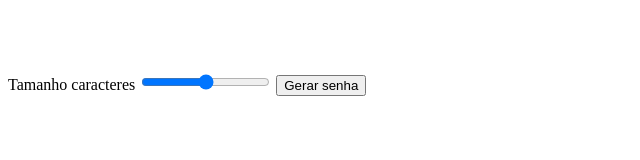
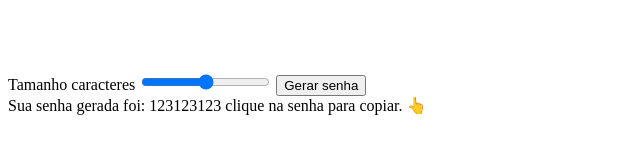
Before and after one commit to brunoleonelf/Projeto-Gerador-de-Senhas, a plain HTML site: page index.html in a window 1280 px wide. Shown: the whole page, without its empty margins (0-640 px from the left). Drawn offline with Linux system fonts and the light colour scheme.

Commit message:
gerador de senhas

```diff
--- a/index.html
+++ b/index.html
@@ -21,6 +21,13 @@
 
     </main>
 
+    <div id="container-password" class="container-password hide">
+        <span class="title">Sua senha gerada foi:</span>
+        <span id="password" class="password">123123123</span>
+        <span>clique na senha para copiar. 👆</span>
+
+    </div>
+
 
 
     <script src="script.js"></script>
```
